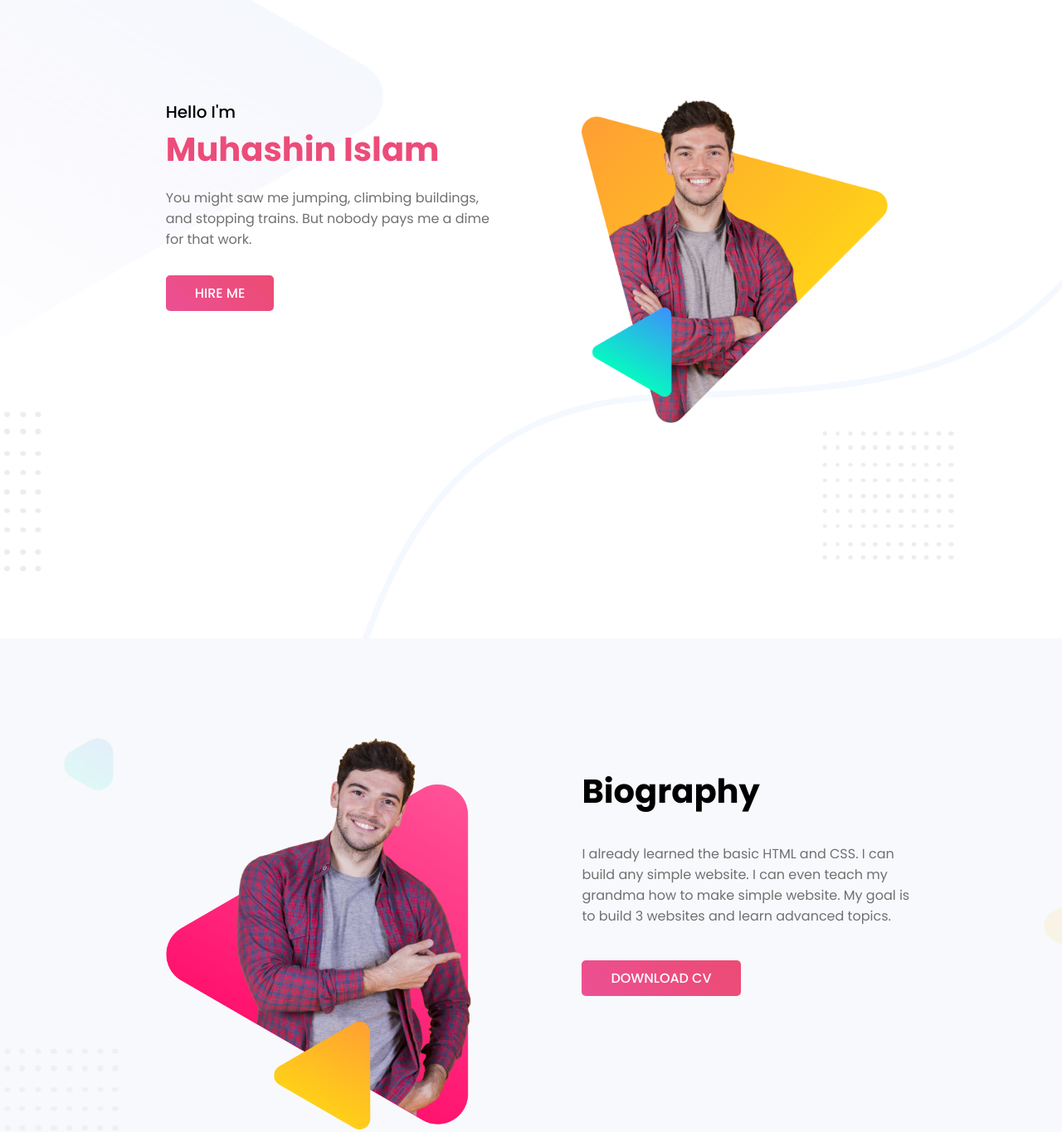
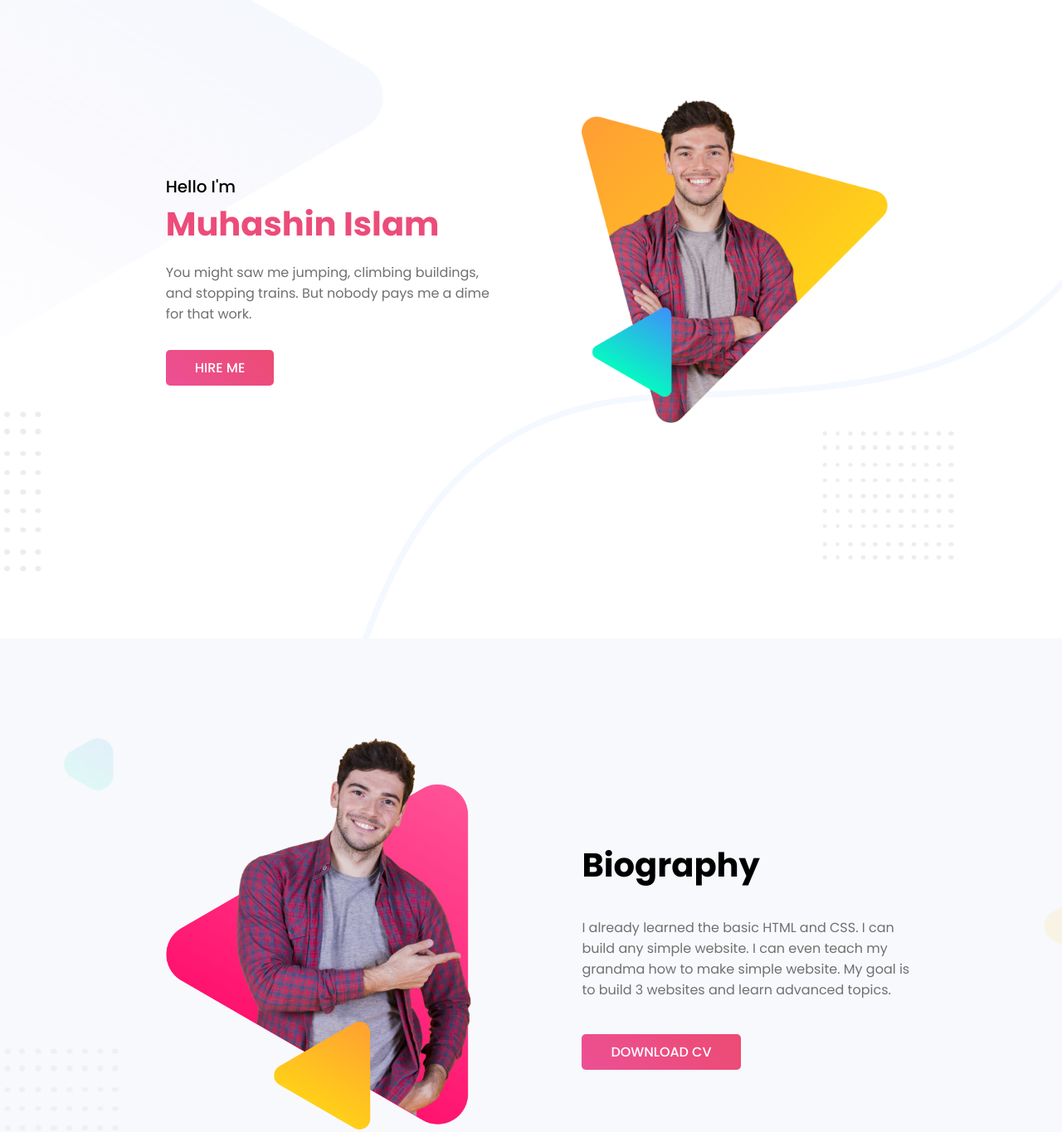
Before and after one commit to muhashin789/personal-website, a plain HTML site: page index.html in a window 1280 px wide. Shown: the top 1365 px of the page at 83% size. Drawn offline with Linux system fonts and the light colour scheme.

Commit message:
personal website revised final

```diff
--- a/index.html
+++ b/index.html
@@ -14,7 +14,7 @@
   <body>
     <section class="top-banner section-padding-top section-padding-bottom">
       <div class="container">
-        <div class="half-width">
+        <div class="half-width top-banner-title">
           <h3>Hello I'm</h3>
           <h2>Muhashin Islam</h2>
           <p>
@@ -41,7 +41,7 @@
         <div class="half-width">
           <img src="images/peter_dream.png" alt="Muhashin" />
         </div>
-        <div class="half-width">
+        <div class="half-width biography-title">
           <h2>Biography</h2>
           <p>
             I already learned the basic HTML and CSS. I can build any simple
--- a/style.css
+++ b/style.css
@@ -53,6 +53,10 @@ h2 {
     color: #707070;
 }
 
+.top-banner-title {
+    padding-top: 110px;
+}
+
 section {
     height: 500px;
 }
@@ -96,6 +100,10 @@ section {
 .biography-area p {
     margin-bottom: 50px;
     color: #707070;
+}
+
+.biography-title {
+    padding-top: 110px;
 }
 
 .bio-bg-clr {
```
